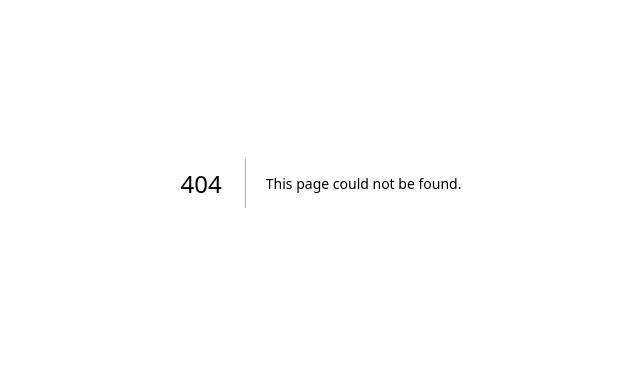
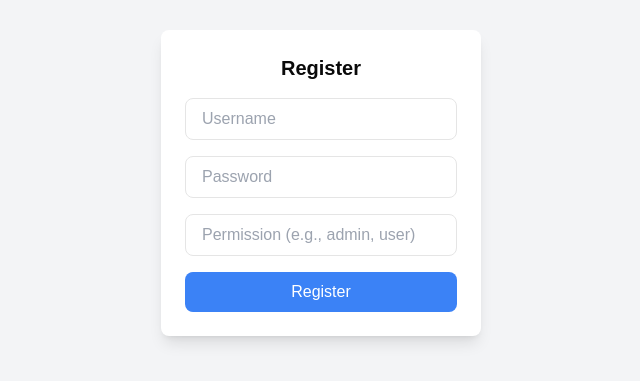
Before and after one commit to NickCodesStuf/medSafe, a Next.js app in the folder frontend/: page /register in a window 1280 px wide. Before the commit this address had no page. Shown: the part 217-598 px from the top of the page, without its empty margins (319-959 px from the left). Built offline with nearby package versions, Linux system fonts and the light colour scheme.

Commit message:
add register page

```diff
--- /dev/null
+++ b/frontend/app/register/page.tsx
@@ -0,0 +1,70 @@
+"use client";
+import { useState } from "react";
+
+export default function Register() {
+  const [name, setName] = useState("");
+  const [password, setPassword] = useState("");
+  const [permission, setPermission] = useState(""); // New parameter
+  const [response, setResponse] = useState("");
+
+  const handleRegister = async () => {
+    try {
+      const res = await fetch("http://localhost:5000/register", {
+        method: "POST",
+        headers: {
+          "Content-Type": "application/json",
+        },
+        body: JSON.stringify({ name, password, permission }),
+      });
+      console.log(JSON.stringify({ name, password, permission }));
+
+      if (!res.ok) {
+        throw new Error("Registration failed");
+      }
+
+      const result = await res.json();
+      setResponse(result.message || "Registration successful");
+    } catch (error) {
+      console.error("Error:", error);
+      setResponse("Registration failed");
+    }
+  };
+
+  return (
+    <div className="flex flex-col items-center justify-center h-screen bg-gray-100">
+      <div className="bg-white shadow-lg rounded-lg p-6 w-80">
+        <h2 className="text-xl font-bold mb-4 text-center">Register</h2>
+        <input
+          type="text"
+          placeholder="Username"
+          value={name}
+          onChange={(e) => setName(e.target.value)}
+          className="w-full px-4 py-2 mb-4 border rounded-lg focus:outline-none"
+        />
+        <input
+          type="password"
+          placeholder="Password"
+          value={password}
+          onChange={(e) => setPassword(e.target.value)}
+          className="w-full px-4 py-2 mb-4 border rounded-lg focus:outline-none"
+        />
+        <input
+          type="text"
+          placeholder="Permission (e.g., admin, user)"
+          value={permission}
+          onChange={(e) => setPermission(e.target.value)}
+          className="w-full px-4 py-2 mb-4 border rounded-lg focus:outline-none"
+        />
+        <button
+          onClick={handleRegister}
+          className="w-full bg-blue-500 text-white py-2 rounded-lg hover:bg-blue-600 transition"
+        >
+          Register
+        </button>
+        {response && (
+          <p className="mt-4 text-center text-sm text-gray-600">{response}</p>
+        )}
+      </div>
+    </div>
+  );
+}
```
